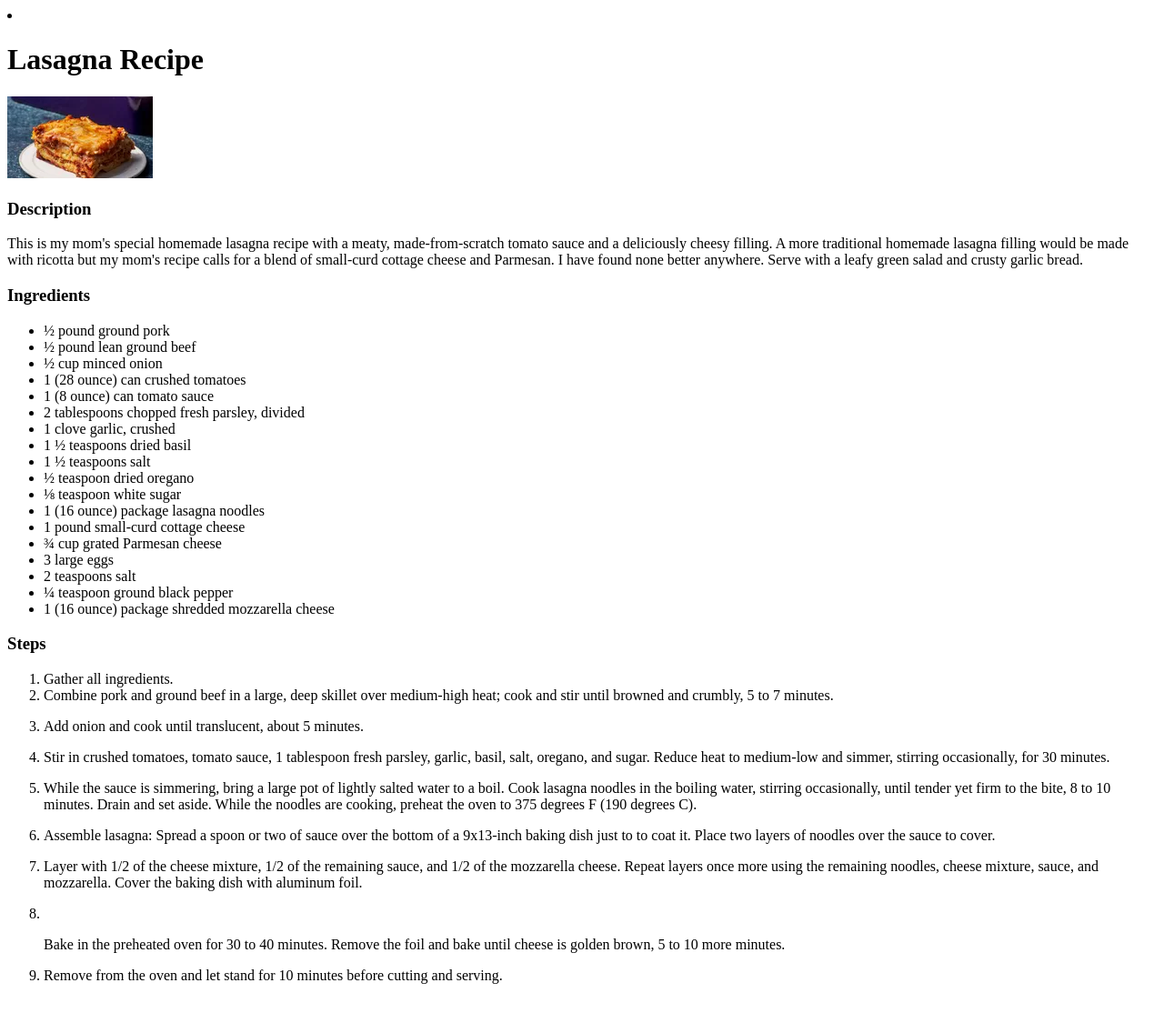
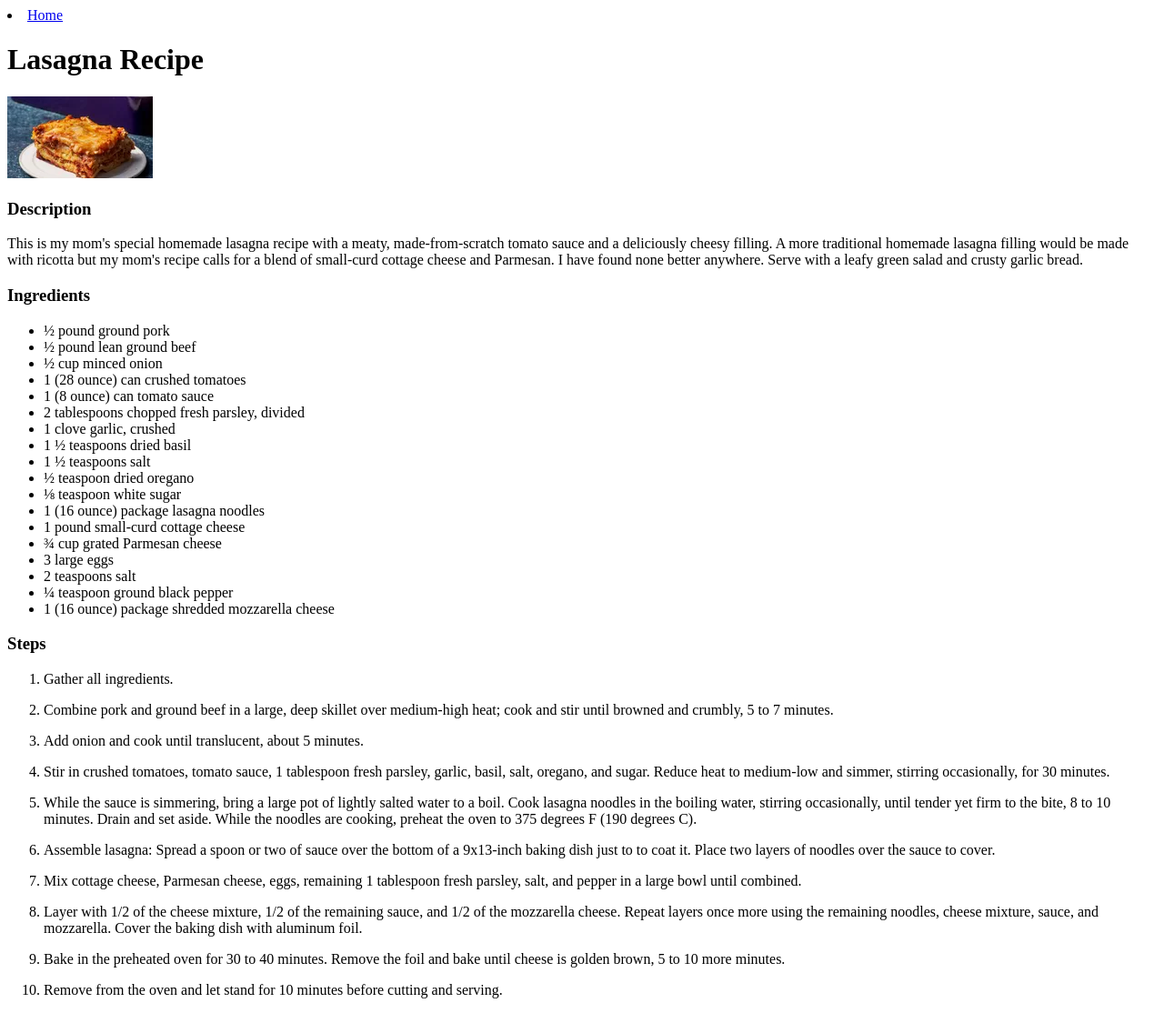
Before and after one commit to bryantozuzuhub/odin-recipes, a plain HTML site: page recipes/lasagna.html in a window 1280 px wide. Shown: the whole page at 91% size. Drawn offline with Linux system fonts and the light colour scheme.

Commit message:
fixed home link in lasagna.html

```diff
--- a/recipes/lasagna.html
+++ b/recipes/lasagna.html
@@ -6,7 +6,7 @@
     <title>Document</title>
 </head>
 <body>
-    <li><a href="../index.html"></a></li>
+    <li><a href="../index.html">Home</a></li>
     <h1>Lasagna Recipe</h1>
     <img src="../odin-images/lasagna.png" alt="a picture of lasagna">
     <h3>Description</h3>
@@ -38,8 +38,8 @@
 
     <h3>Steps</h3>
     <ol>
-        <li>Gather all ingredients.</li>
-        <li>Combine pork and ground beef in a large, deep skillet over medium-high heat; cook and stir until browned and crumbly, 5 to 7 minutes.</li>
+        <li><p>Gather all ingredients.</p></li>
+        <li><p>Combine pork and ground beef in a large, deep skillet over medium-high heat; cook and stir until browned and crumbly, 5 to 7 minutes.</p></li>
         <li><p>Add onion and cook until translucent, about 5 minutes.</p></li>
         <li><p>Stir in crushed tomatoes, tomato sauce, 1 tablespoon fresh parsley, garlic, basil, salt, oregano, and sugar.
             Reduce heat to medium-low and simmer, stirring occasionally, for 30 minutes.</p></li>
@@ -47,10 +47,11 @@
             Cook lasagna noodles in the boiling water, stirring occasionally, until tender yet firm to the bite, 8 to 10 minutes.
             Drain and set aside. While the noodles are cooking, preheat the oven to 375 degrees F (190 degrees C).</p></li>
         <li><p>Assemble lasagna: Spread a spoon or two of sauce over the bottom of a 9x13-inch baking dish just to to coat it. Place two layers of noodles over the sauce to cover.</p></li>
+        <li><p>Mix cottage cheese, Parmesan cheese, eggs, remaining 1 tablespoon fresh parsley, salt, and pepper in a large bowl until combined.</p></li>
         <li><p>Layer with 1/2 of the cheese mixture, 1/2 of the remaining sauce, and 1/2 of the mozzarella cheese.
              Repeat layers once more using the remaining noodles, cheese mixture, sauce, and mozzarella.
-             Cover the baking dish with aluminum foil.</p><li>
-        </li><p>Bake in the preheated oven for 30 to 40 minutes. Remove the foil and bake until cheese is golden brown, 5 to 10 more minutes.</p></li>
+             Cover the baking dish with aluminum foil.</p></li>
+        <li><p>Bake in the preheated oven for 30 to 40 minutes. Remove the foil and bake until cheese is golden brown, 5 to 10 more minutes.</p></li>
         <li><p>Remove from the oven and let stand for 10 minutes before cutting and serving.</p></li>
     </ol>
 </body>
```
